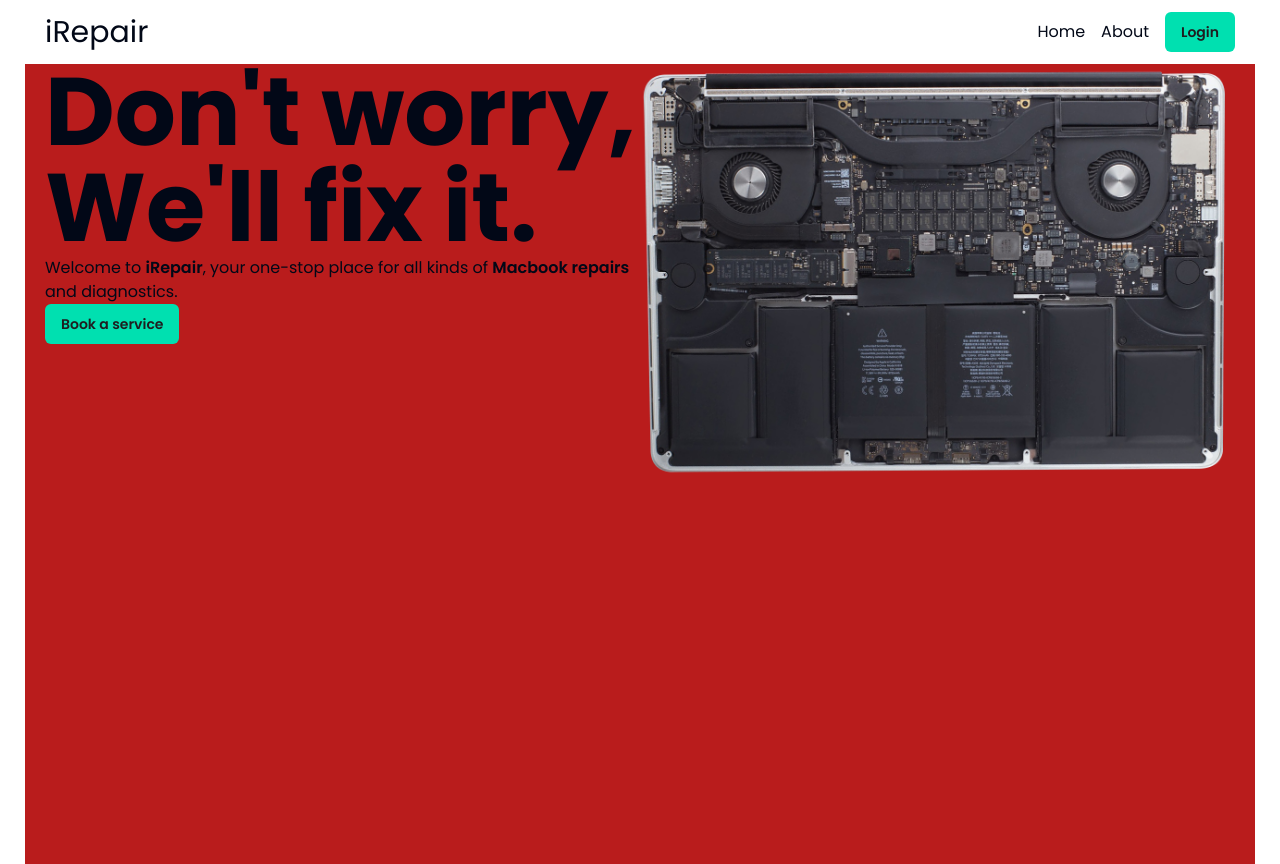
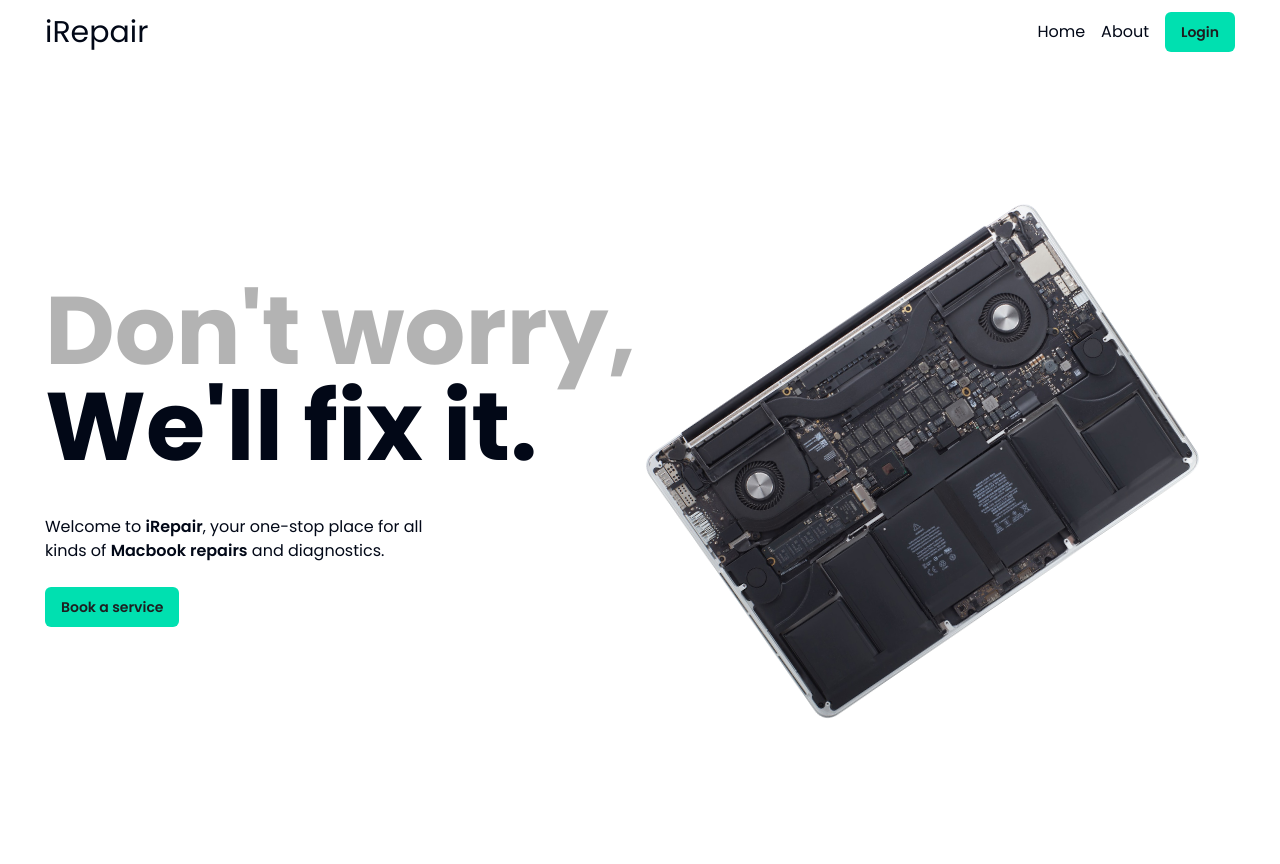
Before and after one commit to muhammadali246397/irepai, a React (Vite) app: page / in a window 1280 px wide. Built offline with nearby package versions, Linux system fonts and the light colour scheme.

Commit message:
make animation for hero section

```diff
--- a/src/index.css
+++ b/src/index.css
@@ -16,6 +16,9 @@
 
     --primary:167 100% 44%;
     --primary-foreground: 240 3% 12%;
+    --gray:0 0% 70%;
+    --light-gray:0 0% 95%;
+    --dark-gray:240 3% 32%;
 
     --secondary: 210 40% 96.1%;
     --secondary-foreground: 222.2 47.4% 11.2%;
--- a/src/pages/home/HeroSection.tsx
+++ b/src/pages/home/HeroSection.tsx
@@ -1,21 +1,40 @@
 import Container from "@/lib/Container";
 import img from "./../../assets/image/macbook-exposed.png"
 import { Button } from "@/components/ui/button";
-
-
+import { motion } from "framer-motion"
 const HeroSection = () => {
+  const intro = {
+    hidden:{opacity:0},
+    visible:{
+      opacity:1,
+      transition:{duration:0.5, staggerChildren: 0.25,delayChildren:1}
+    }
+  }
+  const introChildren={
+    hidden:{opacity:0,y:-200},
+    visible:{opacity:1, y:0,transition:{duration:0.7,type:'spring',bounce:0.4}}
+  }
     return (
         <div>
-            <Container className="grid grid-cols-2 h-screen bg-red-700">
-              <div>
-                <h1 className="text-8xl font-bold">Don't worry,</h1>
-                <h1 className="text-8xl font-bold">We'll fix it.</h1>
-                <p className="">Welcome to <span className="font-semibold">iRepair</span>, your one-stop place for all kinds of <span className="font-semibold">Macbook repairs</span> and diagnostics.</p>
+            <Container className="grid grid-cols-1 lg:grid-cols-2 h-screen justify-between place-content-center">
+              <motion.div
+              variants={intro}
+              initial="hidden"
+              animate="visible"
+              >
+                <motion.h1 variants={introChildren} className="text-5xl lg:text-8xl text-nowrap font-bold">
+                  <span className="text-gray">Don't worry,</span>
+                  <br />
+                  We'll fix it.</motion.h1>
+
+                <motion.p variants={introChildren} className="max-w-[42ch] mt-10 mb-6">Welcome to <span className="font-semibold">iRepair</span>, your one-stop place for all kinds of <span className="font-semibold">Macbook repairs</span> and diagnostics.</motion.p>
+                <motion.div variants={introChildren}>
                 <Button>Book a service</Button>
+                </motion.div>
 
-              </div>
-              <div>
-                <img src={img} alt="" />
+              </motion.div>
+              <div className=" w-[85%] mt-[10px] mx-auto lg:max-w-full">
+                <img className="-rotate-[34deg] h-[95%] bg-cover object-contain" src={img} alt="" />
               </div>
             </Container>
         </div>
--- a/tailwind.config.js
+++ b/tailwind.config.js
@@ -27,6 +27,10 @@
           DEFAULT: "hsl(var(--primary))",
           foreground: "hsl(var(--primary-foreground))",
         },
+        gray:"hsl(var(--gray))",
+        'light-gray':"hsl(var(--light-gray))",
+        'dark-gray':"hsl(var(--dark-gray))",
+
         secondary: {
           DEFAULT: "hsl(var(--secondary))",
           foreground: "hsl(var(--secondary-foreground))",
```
